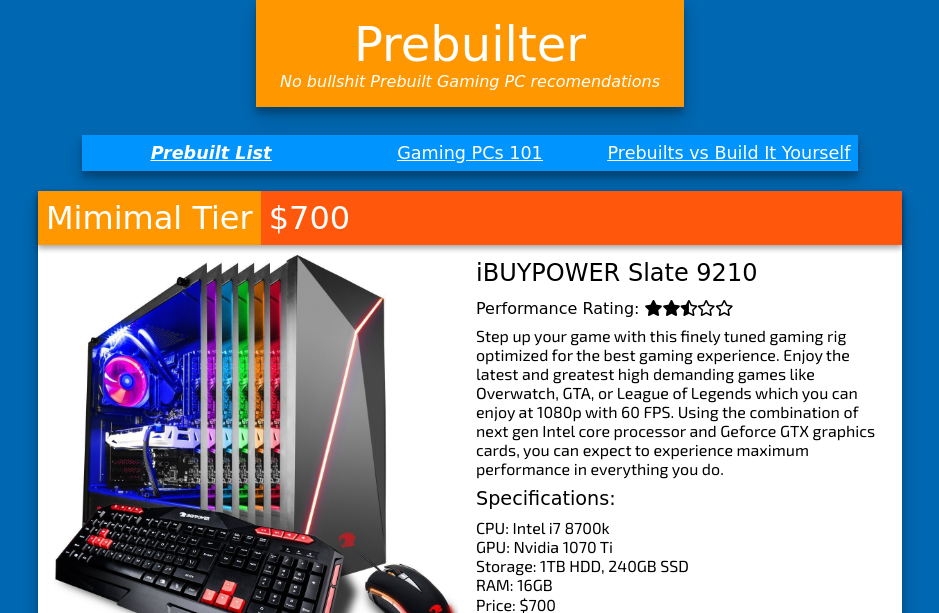
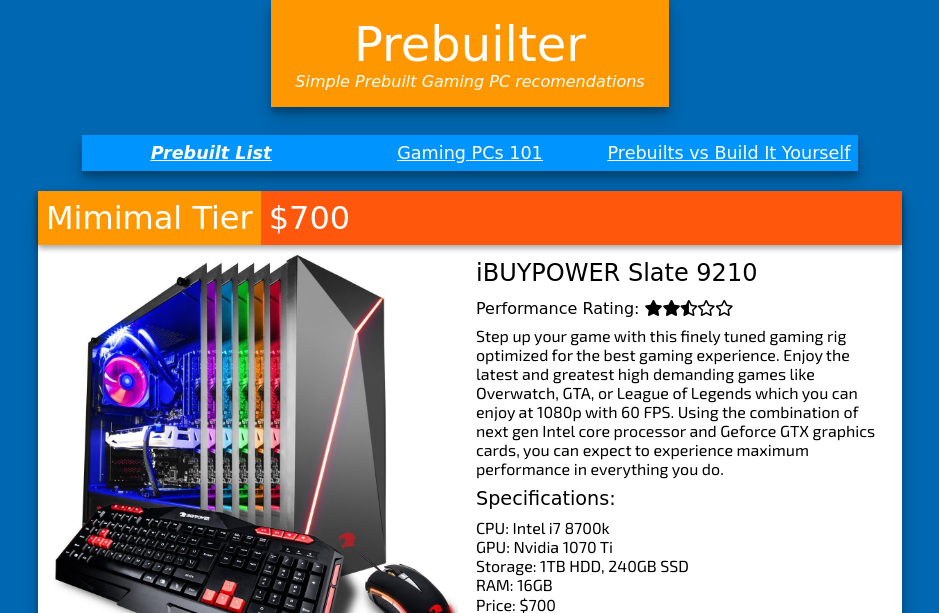
Before and after one commit to viczar/prebuilter, a website: page index.html in a window 1280 px wide. Shown: the top 613 px of the page, without its empty margins (170-1109 px from the left). Drawn offline with nearby package versions, Linux system fonts and the light colour scheme; a web font is replaced by a local one.

Commit message:
Removes profanity

```diff
--- a/index.html
+++ b/index.html
@@ -14,7 +14,7 @@
     <div id="header">
         <div id="title">
             <a href="/" class="alink">Prebuilter</a>
-            <div id="subtitle">No bullshit Prebuilt Gaming PC recomendations</div>
+            <div id="subtitle">Simple Prebuilt Gaming PC recomendations</div>
         </div>
     </div>
 
```
Also changed, not shown: prebuilts-vs-build-it-yourself.html (+1 -1 lines).
